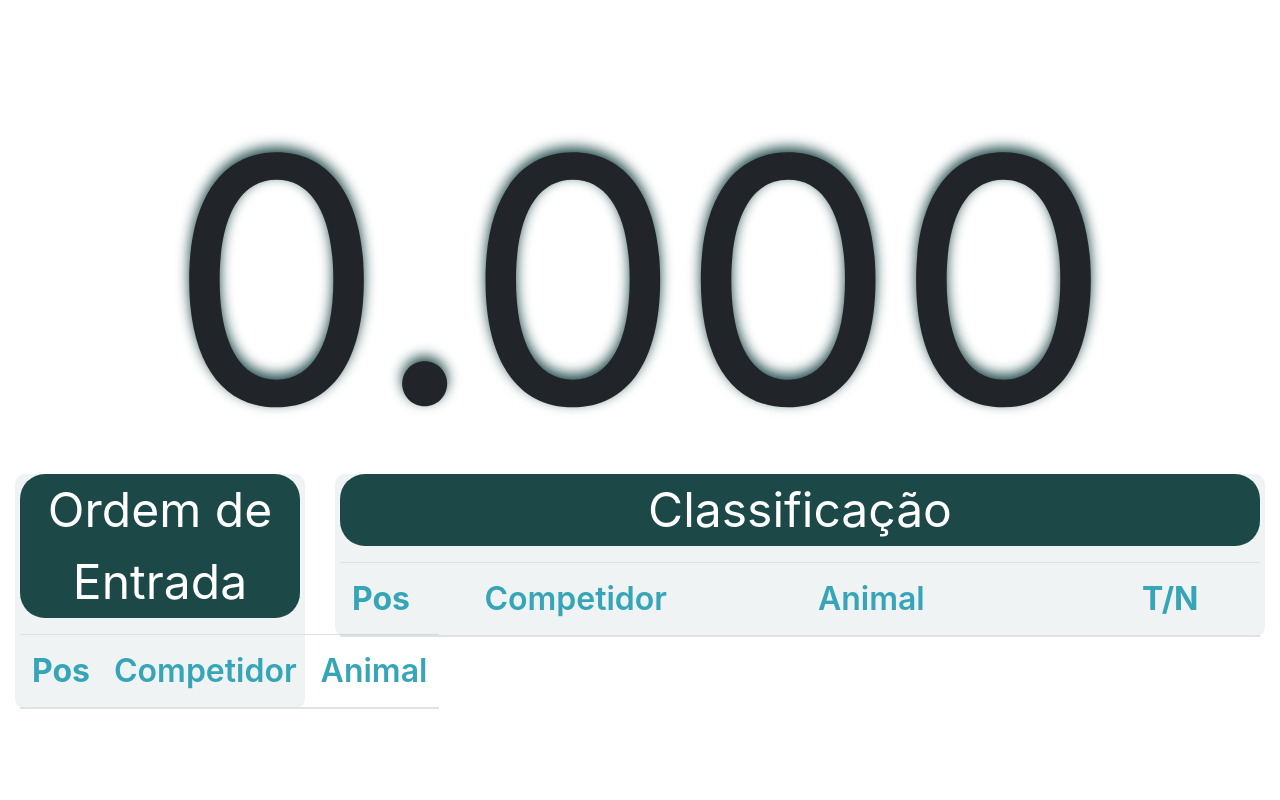
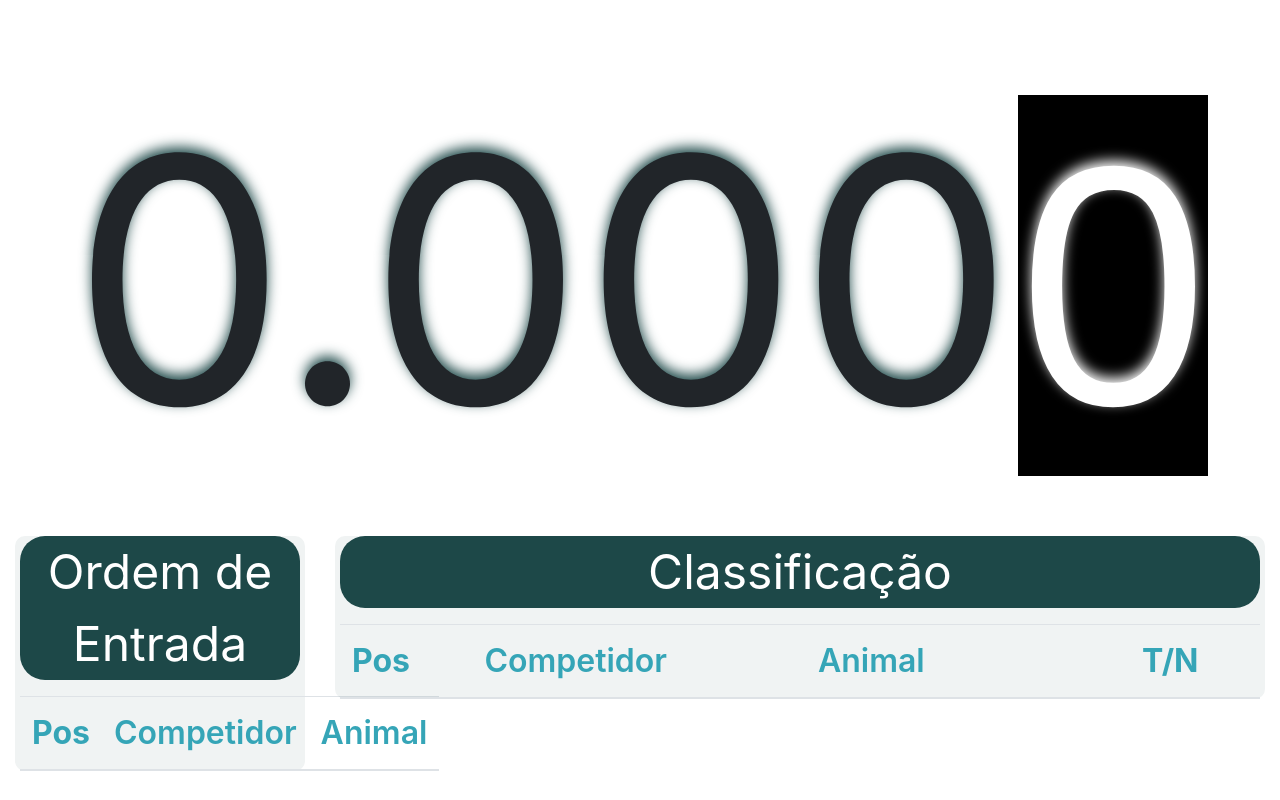
Before and after one commit to 00cyre/timer-global, a website: page index.html in a window 1280 px wide. Drawn offline with nearby package versions, Linux system fonts and the light colour scheme; no server answers.

Commit message:
Added Boi Board

```diff
--- a/index.html
+++ b/index.html
@@ -74,10 +74,12 @@ socket.on("fill",function(req,res){
         <div class="container-fluid">
                 <div class="row">
                     <div class="col-md-12">
-                        <div class="dropdown">
-                            <span id="categoria"></span><br>
-                            <span id="timer" class="timer"></span>
-                        </div>
+                        <div class="dropdown" style="text-align: center;">
+                                                <span id="categoria"></span><br>
+                                                <span id="timer" >0.000</span>
+                                                <span id="nbois"></span>
+
+                                            </div>
                         <div class="row">
                             <div class="col-md-3">
                                 <div class="tabela">
--- a/main.css
+++ b/main.css
@@ -1,5 +1,23 @@
 /*! CSS Used from: http://localhost:3000/main.css */
-#timer{font-size:256pt;text-align:center;top:40px;text-shadow:0px -5px 13px #1D4848;top:0px;font-size:256pt;text-align:center;vertical-align:top;text-shadow:0px -5px 13px #1D4848;width:100%;display:inline-block;height:450px;}
+#nbois{
+    font-size: 256pt;
+    text-align: center;
+    top: 40px;
+    text-shadow: 0px -5px 13px #1D4848;
+    top: 0px;
+    font-size: 256pt;
+    text-align: center;
+    text-shadow: 0px -5px 13px #1D4848;
+    width: 100%;
+    color: white;
+    background-color: black;
+    text-shadow: 0px -5px 13px #ffffff;
+    line-height: padding;
+    line-height: 0.75em;
+    font-family: Arial
+}
+#timer{font-size:256pt;text-align:center;top:40px;text-shadow:0px -5px 13px #1D4848;top:0px;font-size:256pt;text-align:center;text-shadow:0px -5px 13px #1D4848;width:100%;
+    /*display:inline-block;*/height:450px;}
 #categoria{color:#1d4848;text-align:center;font-size:72px;margin:0 auto;width:100%;display:inline-block;vertical-align:top;height:0px;}
 .tabela{padding-right:5px;padding-left:5px;background-color:#1d484811;border-radius:10px;}
 .header-text{text-align:center;font-size:36pt;background-color:#1d4848;border-radius:25px;color:white;vertical-align:middle;}
--- a/main.js
+++ b/main.js
@@ -199,6 +199,11 @@ function sort() {
 }
 
 function iterateandset(classname = "timer", elementid = "timer", issat = false) {
+    var boi = "";
+    if (!finished)
+    {
+        boi = StructData.boiSort;
+    }
     if (!issat) {
         if (finishTime != 0) {
             cronometro = finishTime - startTime;
@@ -229,6 +234,8 @@ function iterateandset(classname = "timer", elementid = "timer", issat = false)
                 }
             });
             //big timer
+            if (StructData.boiSort != undefined || StructData.boiSort != "")
+                document.getElementById("nbois").innerHTML = StructData.boiSort;
             document.getElementById(elementid).innerHTML = (calculatedtime).toFixed(3);
         }
         else {
@@ -242,6 +249,7 @@ function iterateandset(classname = "timer", elementid = "timer", issat = false)
             });
             //big timer
             document.getElementById(elementid).innerHTML = "0.000";
+            document.getElementById("nbois").innerHTML = "0";
         }
     }
     else {
@@ -259,7 +267,8 @@ function iterateandset(classname = "timer", elementid = "timer", issat = false)
         document.getElementById(elementid).innerHTML = "SAT";
     }
 }
-// Update the count down every 1 second
+
+// Update the count down every 10 milisecond
 function fstart() {
     startTime = Date.now();
 
@@ -288,6 +297,8 @@ function fstart() {
             if (firsttime) {
                 //primeira vez rodando
                 document.getElementById("timer").innerHTML = "0.000";
+
+            document.getElementById("nbois").innerHTML = "0";
             }
             else {
                 if (finishTime != "SAT") {
```
